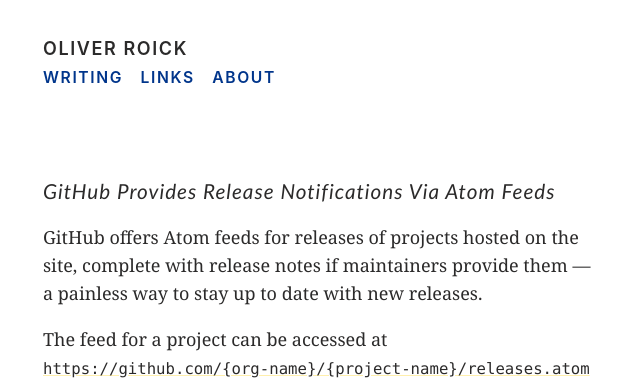
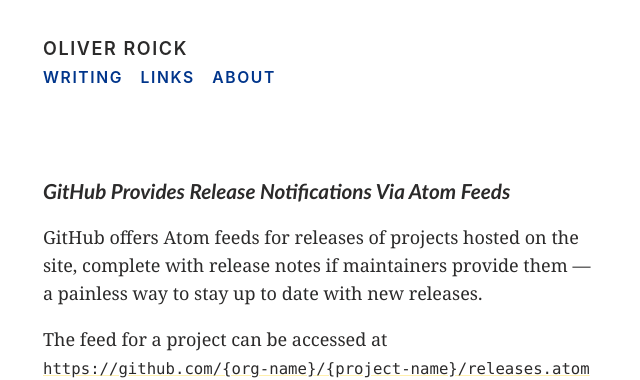
Before and after one commit to oliverroick/oliverroick.net, a Jekyll site: the page built from src/index.html, in a window 1280 px wide. Shown: the top 380 px of the page, without its empty margins (317-957 px from the left). Built offline with Jekyll 4.4.1, drawn with Linux system fonts in a browser that asks for light colours.

Commit message:
Adjust font weight and letter spacing for short-style layouts

```diff
--- a/src/css/roick.css
+++ b/src/css/roick.css
@@ -155,9 +155,9 @@
 article.short h2.h1 {
   font-family: var(--display);
   font-size: var(--font-m);
-  font-weight: normal;
+  font-weight: 600;
   line-height: var(--lh-base);
-  letter-spacing: 1px;
+  letter-spacing: 0;
   margin-bottom: var(--gap-xs);
 }
 
```
